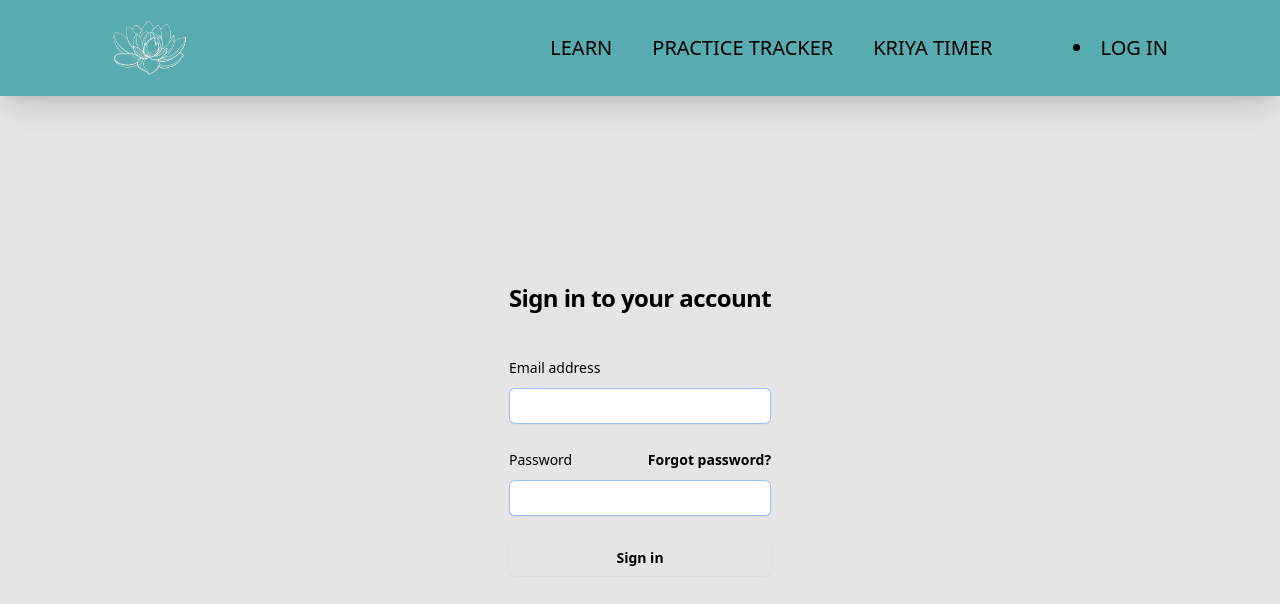
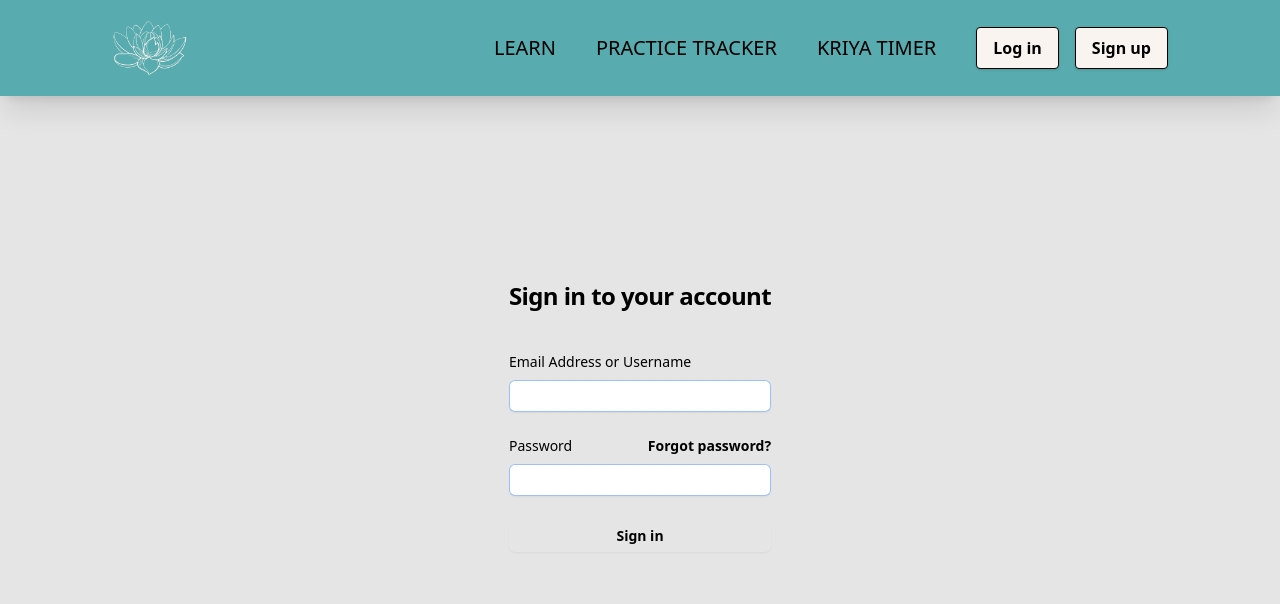
Before and after one commit to mwfelton/sriguru-app, a Next.js app: page /sign-in in a window 1280 px wide. Shown: the top 604 px of the page. Built offline with nearby package versions, Linux system fonts and the light colour scheme; no server answers.

Commit message:
nav and pages updated to handle sign up sign in

```diff
--- a/src/app/sign-in/page.tsx
+++ b/src/app/sign-in/page.tsx
@@ -1,35 +1,93 @@
-import React from 'react'
+"use client"; // This marks the file as a Client Component
+
+import { signIn } from "next-auth/react";
+import React, { useState } from "react";
+import { useRouter } from 'next/navigation'; // Adjusted import for app directory
 
 export default function SignIn() {
+    const [identifier, setIdentifier] = useState(""); // Unified field for email or username
+    const [password, setPassword] = useState("");
+    const [error, setError] = useState<string | null>(null);
+    const router = useRouter();
+
+    const handleSignIn = async (e: React.FormEvent) => {
+        e.preventDefault();
+        const result = await signIn("credentials", {
+            // Sending identifier as either email or username
+            email: identifier.includes('@') ? identifier : undefined, // If identifier contains '@', treat it as email
+            username: !identifier.includes('@') ? identifier : undefined, // Otherwise, treat it as username
+            password,
+            redirect: false,
+        });
+
+        if (result?.error) {
+            setError(result.error);
+        } else {
+            // Redirect to dashboard or home page after successful sign-in
+            router.push("/dashboard");
+        }
+    };
+
     return (
         <main className="flex min-h-screen flex-col items-center justify-between p-24">
             <div className="flex min-h-full flex-col justify-center px-6 py-12 lg:px-8">
                 <div className="sm:mx-auto sm:w-full sm:max-w-sm">
-                <h2 className="mt-10 text-center text-2xl/9 font-bold tracking-tight text-gray-900">Sign in to your account</h2>
+                    <h2 className="mt-10 text-center text-2xl font-bold tracking-tight text-gray-900">
+                        Sign in to your account
+                    </h2>
                 </div>
                 <div className="mt-10 sm:mx-auto sm:w-full sm:max-w-sm">
-                <form className="space-y-6" action="#" method="POST">
+                    <form className="space-y-6" onSubmit={handleSignIn} method="POST">
                         <div>
-                    <label htmlFor="email" className="block text-sm/6 font-medium text-gray-900">Email address</label>
+                            <label htmlFor="identifier" className="block text-sm font-medium text-gray-900">
+                                Email Address or Username
+                            </label>
                             <div className="mt-2">
-                    <input id="email" name="email" type="email" autoComplete="email" required className="block w-full rounded-md border-0 py-1.5 text-gray-900 shadow-sm ring-1 ring-inset ring-gray-300 placeholder:text-gray-400 focus:ring-2 focus:ring-inset focus:ring-indigo-600 sm:text-sm/6"/>
+                                <input
+                                    id="identifier"
+                                    name="identifier"
+                                    type="text" // Allow both email and username as text
+                                    value={identifier}
+                                    onChange={(e) => setIdentifier(e.target.value)}
+                                    required
+                                    className="block w-full rounded-md border-0 px-3 py-1.5 text-gray-900 shadow-sm ring-1 ring-inset ring-gray-300 placeholder:text-gray-400 focus:ring-2 focus:ring-inset focus:ring-indigo-600 sm:text-sm"
+                                />
                             </div>
                         </div>
 
                         <div>
                             <div className="flex items-center justify-between">
-                    <label htmlFor="password" className="block text-sm/6 font-medium text-gray-900">Password</label>
+                                <label htmlFor="password" className="block text-sm font-medium text-gray-900">
+                                    Password
+                                </label>
                                 <div className="text-sm">
-                        <a href="#" className="font-semibold text-indigo-600 hover:text-indigo-500">Forgot password?</a>
+                                    <a href="#" className="font-semibold text-indigo-600 hover:text-indigo-500">
+                                        Forgot password?
+                                    </a>
                                 </div>
                             </div>
                             <div className="mt-2">
-                    <input id="password" name="password" type="password" autoComplete="current-password" required className="block w-full rounded-md border-0 py-1.5 text-gray-900 shadow-sm ring-1 ring-inset ring-gray-300 placeholder:text-gray-400 focus:ring-2 focus:ring-inset focus:ring-indigo-600 sm:text-sm/6"/>
+                                <input
+                                    id="password"
+                                    name="password"
+                                    type="password"
+                                    autoComplete="current-password"
+                                    value={password}
+                                    onChange={(e) => setPassword(e.target.value)}
+                                    required
+                                    className="block w-full rounded-md border-0 px-3 py-1.5 text-gray-900 shadow-sm ring-1 ring-inset ring-gray-300 placeholder:text-gray-400 focus:ring-2 focus:ring-inset focus:ring-indigo-600 sm:text-sm"
+                                />
                             </div>
                         </div>
 
                         <div>
-                    <button type="submit" className="flex w-full justify-center rounded-md bg-indigo-600 px-3 py-1.5 text-sm/6 font-semibold text-white shadow-sm hover:bg-indigo-500 focus-visible:outline focus-visible:outline-2 focus-visible:outline-offset-2 focus-visible:outline-indigo-600">Sign in</button>
+                            <button
+                                type="submit"
+                                className="flex w-full justify-center rounded-md bg-indigo-600 px-3 py-1.5 text-sm font-semibold text-white shadow-sm hover:bg-indigo-500 focus-visible:outline focus-visible:outline-2 focus-visible:outline-offset-2 focus-visible:outline-indigo-600"
+                            >
+                                Sign in
+                            </button>
+                            {error && <p className="text-red-500 text-sm">{error}</p>}
                         </div>
                     </form>
                 </div>
--- /dev/null
+++ b/src/app/sign-up/page.tsx
@@ -0,0 +1,128 @@
+'use client'; // Ensure client-side rendering for form handling
+import React, { useState } from 'react';
+import { registerUser } from '@/lib/cognito'; // Adjust this import path if needed
+import { useRouter } from 'next/navigation'; // Adjusted import for app directory
+
+export default function SignUp() {
+  const [formData, setFormData] = useState({
+    username: '', // Change name to username
+    email: '',
+    password: '',
+  });
+
+  const [error, setError] = useState<string | null>(null);
+  const [success, setSuccess] = useState<boolean>(false);
+
+  const router = useRouter(); // Initialize useRouter
+
+  const handleChange = (e: React.ChangeEvent<HTMLInputElement>) => {
+    setFormData({
+      ...formData,
+      [e.target.name]: e.target.value,
+    });
+  };
+
+  const handleSubmit = async (e: React.FormEvent) => {
+    e.preventDefault();
+    setError(null);
+
+    try {
+      // Register user with the username, email, and password
+      await registerUser(formData.email, formData.password, formData.username);
+      setSuccess(true);
+
+      // Redirect to dashboard after successful sign-up
+      router.push("/dashboard"); // Navigate to the dashboard page
+    } catch (err) {
+      setError('Error creating account. Please try again.');
+      console.error(err);
+    }
+  };
+
+  return (
+    <main className="flex min-h-screen flex-col items-center justify-between p-24">
+      <div className="flex min-h-full flex-col justify-center px-6 py-12 lg:px-8">
+        <div className="sm:mx-auto sm:w-full sm:max-w-sm">
+          <h2 className="mt-10 text-center text-2xl font-bold tracking-tight text-gray-900">
+            Create an Account to start tracking your Sadhana
+          </h2>
+        </div>
+        <div className="mt-10 sm:mx-auto sm:w-full sm:max-w-sm">
+          {success ? (
+            <p className="text-center text-green-600">Account created successfully!</p>
+          ) : (
+            <form className="space-y-6" onSubmit={handleSubmit}>
+              {/* Username Input Field */}
+              <div>
+                <label htmlFor="username" className="block text-sm font-medium text-gray-900">
+                  Username
+                </label>
+                <div className="mt-2">
+                  <input
+                    id="username"
+                    name="username"
+                    type="text"
+                    autoComplete="username"
+                    required
+                    value={formData.username}
+                    onChange={handleChange}
+                    className="block w-full rounded-md border-0 px-3 py-1.5 text-gray-900 shadow-sm ring-1 ring-inset ring-gray-300 placeholder:text-gray-400 focus:ring-2 focus:ring-inset focus:ring-indigo-600 sm:text-sm"
+                  />
+                </div>
+              </div>
+
+              {/* Email Input Field */}
+              <div>
+                <label htmlFor="email" className="block text-sm font-medium text-gray-900">
+                  Email address
+                </label>
+                <div className="mt-2">
+                  <input
+                    id="email"
+                    name="email"
+                    type="email"
+                    autoComplete="email"
+                    required
+                    value={formData.email}
+                    onChange={handleChange}
+                    className="block w-full rounded-md border-0 px-3 py-1.5 text-gray-900 shadow-sm ring-1 ring-inset ring-gray-300 placeholder:text-gray-400 focus:ring-2 focus:ring-inset focus:ring-indigo-600 sm:text-sm"
+                  />
+                </div>
+              </div>
+
+              {/* Password Input Field */}
+              <div>
+                <label htmlFor="password" className="block text-sm font-medium text-gray-900">
+                  Password
+                </label>
+                <div className="mt-2">
+                  <input
+                    id="password"
+                    name="password"
+                    type="password"
+                    autoComplete="current-password"
+                    required
+                    value={formData.password}
+                    onChange={handleChange}
+                    className="block w-full rounded-md border-0 px-3 py-1.5 text-gray-900 shadow-sm ring-1 ring-inset ring-gray-300 placeholder:text-gray-400 focus:ring-2 focus:ring-inset focus:ring-indigo-600 sm:text-sm"
+                  />
+                </div>
+              </div>
+
+              {/* Submit Button */}
+              <div>
+                <button
+                  type="submit"
+                  className="flex w-full justify-center rounded-md bg-indigo-600 px-3 py-1.5 text-sm font-semibold text-white shadow-sm hover:bg-indigo-500 focus-visible:outline focus-visible:outline-2 focus-visible:outline-offset-2 focus-visible:outline-indigo-600"
+                >
+                  Register
+                </button>
+              </div>
+            </form>
+          )}
+          {error && <p className="mt-4 text-center text-red-600">{error}</p>}
+        </div>
+      </div>
+    </main>
+  );
+}
--- a/src/components/Navbar.tsx
+++ b/src/components/Navbar.tsx
@@ -1,26 +1,26 @@
-"use client"
-import { useSession } from "next-auth/react"
-import Link from 'next/link';
-import Image from 'next/image';
-import Logo from '../../public/images/nav-logo.png'
+"use client";
+import { useSession } from "next-auth/react";
+import Link from "next/link";
+import Image from "next/image";
+import Logo from "../../public/images/nav-logo.png";
 import React, { useState } from "react";
 import { FaRegCircleUser } from "react-icons/fa6";
 
 const Navbar = () => {
-  const { data: session } = useSession()
-  const [menuOpen, setMenuOpen] = useState(false)
+  const { data: session } = useSession();
+  const [menuOpen, setMenuOpen] = useState(false);
 
   const handleNav = () => {
-    setMenuOpen(!menuOpen)
-  }
+    setMenuOpen(!menuOpen);
+  };
 
   return (
     <nav className="fixed w-full h-24 shadow-xl bg-crystal_blue sm:px-24">
-        <div className='flex justify-between items-center h-full w-full px-4 2Xl:px-16'>
-          <Link href='/'>
+      <div className="flex justify-between items-center h-full w-full px-4 2Xl:px-16">
+        <Link href="/">
           <Image
             src={Logo}
-              alt='logo'
+            alt="logo"
             height="60"
             className="cursor-pointer"
             priority
@@ -28,17 +28,15 @@ const Navbar = () => {
         </Link>
         <div className="flex items-center">
           <ul className="hidden md:flex">
-            <Link href='/learn-online'>
-              <li className="ml-10 uppercase hover:border-b text-xl">
-                Learn
-              </li>
+            <Link href="/learn-online">
+              <li className="ml-10 uppercase hover:border-b text-xl">Learn</li>
             </Link>
-            <Link href='/practice-tracker'>
+            <Link href="/practice-tracker">
               <li className="ml-10 uppercase hover:border-b text-xl">
                 Practice Tracker
               </li>
             </Link>
-            <Link href='/practice-timer'>
+            <Link href="/practice-timer">
               <li className="ml-10 uppercase hover:border-b text-xl">
                 Kriya Timer
               </li>
@@ -46,21 +44,28 @@ const Navbar = () => {
           </ul>
           <div className="cursor-pointer pl-10">
             {session ? (
-              <Link href="/user-page">
+              <Link href="/dashboard">
                 <FaRegCircleUser size={40} className="text-seashell" />
               </Link>
             ) : (
+              <div className="flex list-none gap-4">
                 <Link href="/sign-in">
-                <li className="ml-10 uppercase hover:border-b text-xl">
+                  <button className="bg-seashell hover:bg-gray-100 text-gray-800 font-semibold py-2 px-4 border border-gray-400 rounded shadow">
                     Log in
-                </li>
+                  </button>
                 </Link>
+                <Link href="/sign-up">
+                  <button className="bg-seashell hover:bg-gray-100 text-gray-800 font-semibold py-2 px-4 border border-gray-400 rounded shadow">
+                    Sign up
+                  </button>
+                </Link>
+              </div>
             )}
           </div>
         </div>
       </div>
     </nav>
-    )
-}
+  );
+};
 
-export default Navbar
+export default Navbar;
```
Lines whose indentation alone changed are shown as unchanged.
